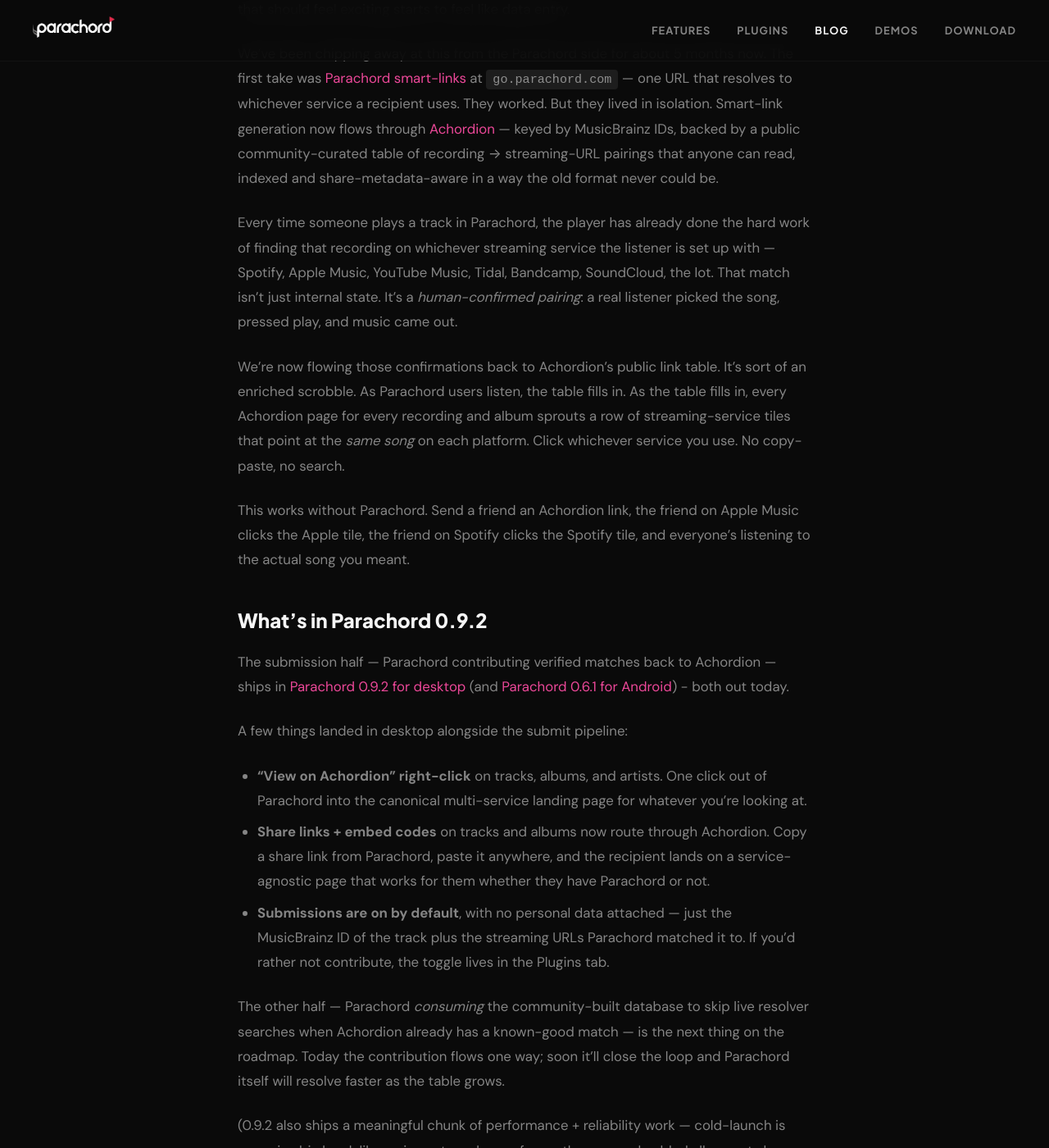
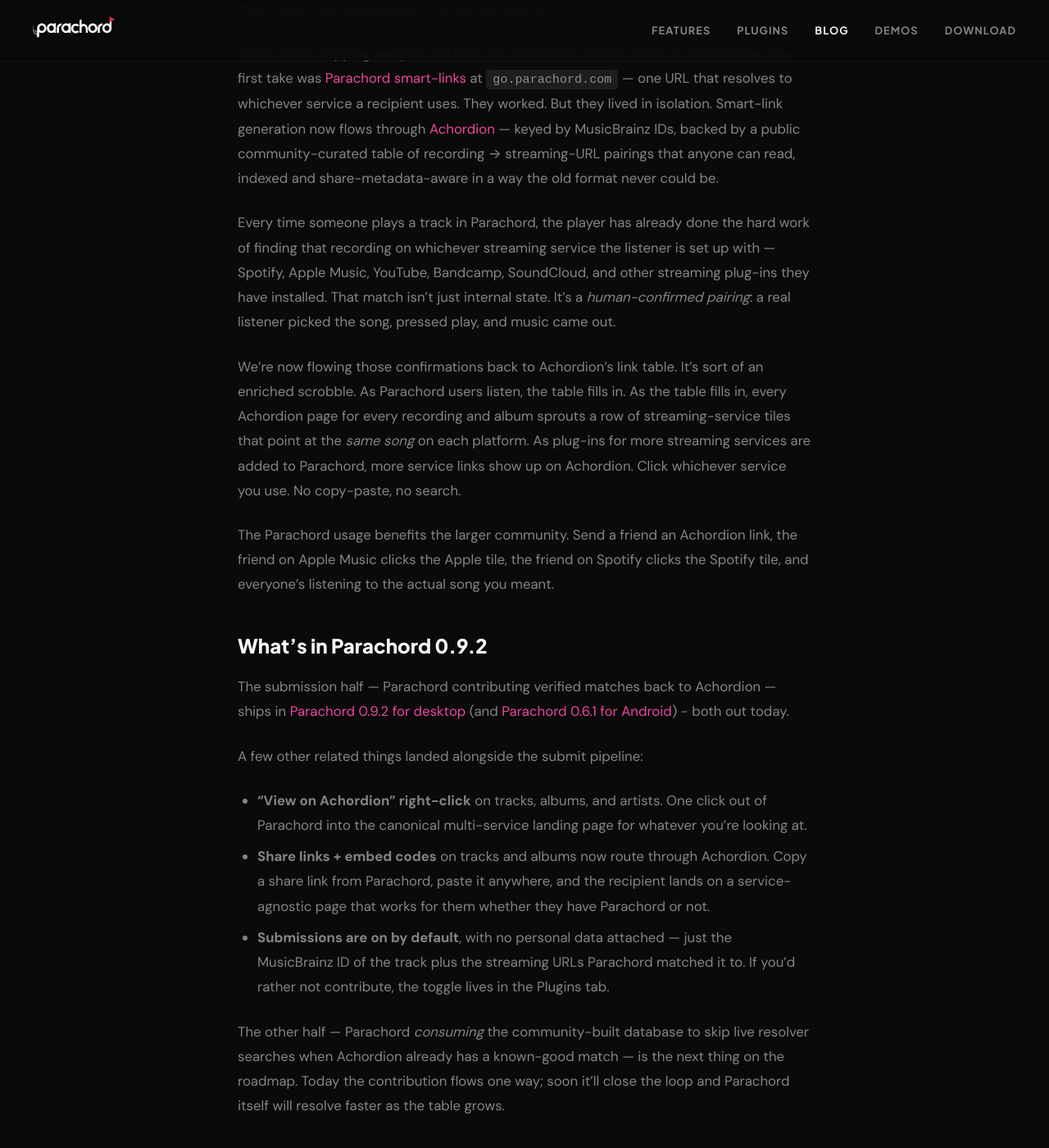
Before and after one commit to Parachord/parachord-website, a Jekyll site: the page built from _posts/2026-05-11-the-question-that-woke-me-up.md, in a window 1280 px wide and 1400 px high, scrolled down 1424 px. Shown: the whole window at 82% size. Built offline with Jekyll 4.4.1, drawn with Linux system fonts in a browser that asks for light colours; some of the changed text lies outside the part shown.

Commit message:
Refine content on Parachord and Achordion features
Updated various sections for clarity and accuracy regarding Parachord and Achordion functionalities, including user experience improvements and service integration details.

````diff
--- a/_posts/2026-05-11-the-question-that-woke-me-up.md
+++ b/_posts/2026-05-11-the-question-that-woke-me-up.md
@@ -30,25 +30,23 @@
 
 We've been chipping away at this from the Parachord side for about 5 months now. The first take was [Parachord smart-links]({% post_url 2026-02-09-introducing-smartlinks %}) at `go.parachord.com` — one URL that resolves to whichever service a recipient uses. They worked. But they lived in isolation. Smart-link generation now flows through [Achordion]({% post_url 2026-05-04-introducing-achordion %}) — keyed by MusicBrainz IDs, backed by a public community-curated table of recording → streaming-URL pairings that anyone can read, indexed and share-metadata-aware in a way the old format never could be.
 
-Every time someone plays a track in Parachord, the player has already done the hard work of finding that recording on whichever streaming service the listener is set up with — Spotify, Apple Music, YouTube Music, Tidal, Bandcamp, SoundCloud, the lot. That match isn't just internal state. It's a *human-confirmed pairing*: a real listener picked the song, pressed play, and music came out.
+Every time someone plays a track in Parachord, the player has already done the hard work of finding that recording on whichever streaming service the listener is set up with — Spotify, Apple Music, YouTube, Bandcamp, SoundCloud, and other streaming plug-ins they have installed. That match isn't just internal state. It's a *human-confirmed pairing*: a real listener picked the song, pressed play, and music came out.
 
-We're now flowing those confirmations back to Achordion's public link table. It's sort of an enriched scrobble. As Parachord users listen, the table fills in. As the table fills in, every Achordion page for every recording and album sprouts a row of streaming-service tiles that point at the *same song* on each platform. Click whichever service you use. No copy-paste, no search.
+We're now flowing those confirmations back to Achordion's link table. It's sort of an enriched scrobble. As Parachord users listen, the table fills in. As the table fills in, every Achordion page for every recording and album sprouts a row of streaming-service tiles that point at the *same song* on each platform. As plug-ins for more streaming services are added to Parachord, more service links show up on Achordion. Click whichever service you use. No copy-paste, no search.
 
-This works without Parachord. Send a friend an Achordion link, the friend on Apple Music clicks the Apple tile, the friend on Spotify clicks the Spotify tile, and everyone's listening to the actual song you meant.
+The Parachord usage benefits the larger community. Send a friend an Achordion link, the friend on Apple Music clicks the Apple tile, the friend on Spotify clicks the Spotify tile, and everyone's listening to the actual song you meant.
 
 ## What's in Parachord 0.9.2
 
 The submission half — Parachord contributing verified matches back to Achordion — ships in [Parachord 0.9.2 for desktop](https://github.com/Parachord/parachord/releases/tag/v0.9.2) (and [Parachord 0.6.1 for Android](https://github.com/Parachord/parachord-android/releases/)) - both out today.
 
-A few things landed in desktop alongside the submit pipeline:
+A few other related things landed alongside the submit pipeline:
 
 - **"View on Achordion" right-click** on tracks, albums, and artists. One click out of Parachord into the canonical multi-service landing page for whatever you're looking at.
 - **Share links + embed codes** on tracks and albums now route through Achordion. Copy a share link from Parachord, paste it anywhere, and the recipient lands on a service-agnostic page that works for them whether they have Parachord or not.
 - **Submissions are on by default**, with no personal data attached — just the MusicBrainz ID of the track plus the streaming URLs Parachord matched it to. If you'd rather not contribute, the toggle lives in the Plugins tab.
 
 The other half — Parachord *consuming* the community-built database to skip live resolver searches when Achordion already has a known-good match — is the next thing on the roadmap. Today the contribution flows one way; soon it'll close the loop and Parachord itself will resolve faster as the table grows.
-
-(0.9.2 also ships a meaningful chunk of performance + reliability work — cold-launch is snappier, big local-library imports no longer freeze the app, embedded album art shows up immediately, listen-along works again, and the resolver does less work in a smarter order. The [full release notes](https://github.com/Parachord/parachord/releases/tag/v0.9.2) have the details.)
 
 ## The two sides
 
@@ -60,9 +58,9 @@
 
 ## For artists: free, embeddable, multi-service smart-link pages
 
-Multi-service "play me on the service of your choice" pages — Songlink, Linkfire, Linktree's music tier — have historically been a paid product. Useful, but those subscriptions add up, and you're routing your fans through someone else's branding for the privilege.
+Multi-service "play me on the service of your choice" pages — Feature.fm, Linkfire, Linktree's music tier — are increaingly becoming commercial analtyics products. Useful, but those subscriptions add up, and you're routing your fans through someone else's branding for the privilege.
 
-Achordion's track and album pages *are* multi-service smart links — and as of 0.9.2, they're the smart-links Parachord generates when you click Share. Every recording and every album gets a canonical URL you can paste anywhere — a bio, a newsletter, a YouTube description, an Instagram link-in-bio — and the page itself shows the streaming row plus an "open in Achordion" affordance. Free. Open source. Attributable back to MusicBrainz and ListenBrainz, the open-data foundations the whole thing sits on.
+Achordion's track and album pages *are* multi-service smart links — and as of today, they're the smart-links Parachord generates when you click Share. Every recording and every album gets a canonical URL you can paste anywhere — a bio, a newsletter, a YouTube description, an Instagram link-in-bio — and the page itself shows the streaming row plus an "open in Achordion" affordance. Free. Open source. Attributable back to MusicBrainz and ListenBrainz, the open-data foundations the whole thing sits on.
 
 And every album and song page has an embeddable widget. Drop something like this into your own site:
 
@@ -70,7 +68,7 @@
 <iframe src="https://achordion.xyz/embed/album/efa54250-c7ba-47aa-9761-9a56aaf06887" width="600" height="260" loading="lazy" style="border:0;border-radius:12px" title="Achordion album"></iframe>
 ```
 
-…and visitors get a clean cover-art card with the streaming services available, branded as part of *your* page rather than someone else's. Tracks get the same treatment in a more compact card; albums add an expandable tracklist with per-track service rows.
+…and visitors get a clean cover-art card with the streaming services available, branded as part of *your* page rather than someone else's. Tracks get the same treatment in a more compact card; albums add an expandable tracklist with per-track service rows. Just giving your new song a quick listen in Parachord will seed the page/embed with the links your fans are looking for.
 
 ## The bigger picture
 
````
